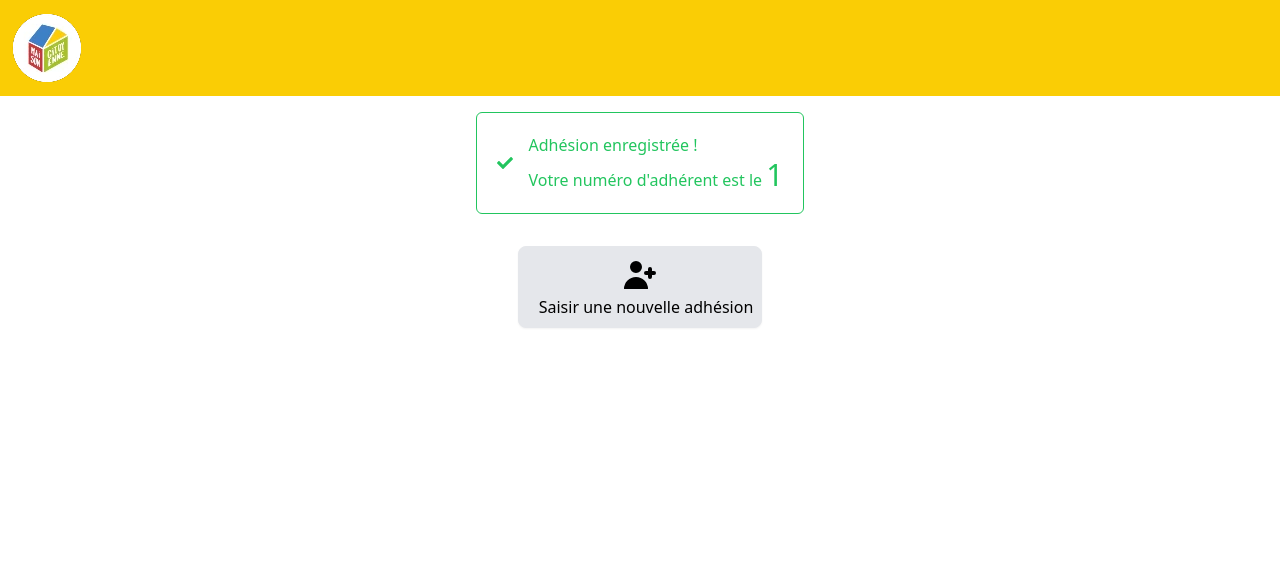
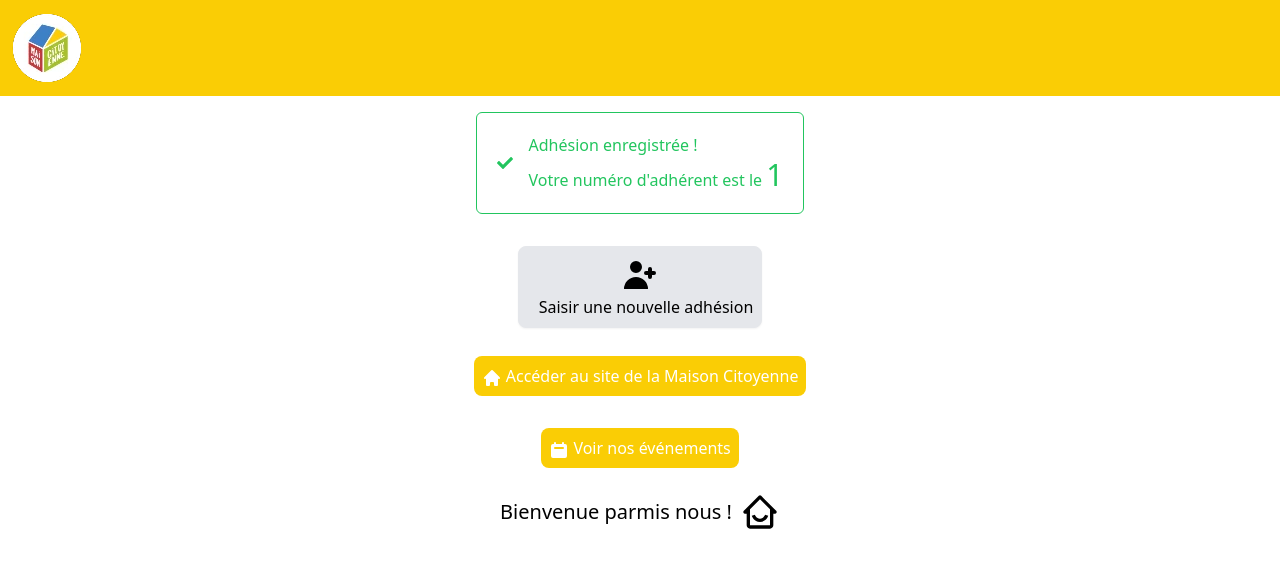
Before and after one commit to CedricWagner/MembershipForm-Front, a React (Vite) app: page /members/subscribe/success/1 in a window 1280 px wide. Shown: the top 568 px of the page. Built offline with nearby package versions, Linux system fonts and the light colour scheme; no server answers.

Commit message:
add links to subscription success page

```diff
--- a/src/crud/member/SubscriptionSuccess.tsx
+++ b/src/crud/member/SubscriptionSuccess.tsx
@@ -1,9 +1,10 @@
-import React, { FC } from "react";
+import { FC } from "react";
 import { useParams } from "react-router-dom";
 import Container from "../../components/Container/Container";
 import NavigationBlock from "../../components/NavigationBlock/NavigationBlock";
 import SuccessMessage from "../../components/SuccessMessage/SuccessMessage";
-import { HiUserAdd } from "react-icons/hi";
+import { HiCalendar, HiHome, HiUserAdd } from "react-icons/hi";
+import { BiHomeSmile } from "react-icons/bi";
 
 interface SubscriptionSuccessProps {}
 
@@ -13,7 +14,7 @@ const SubscriptionSuccess: FC<SubscriptionSuccessProps> = () => {
   return (
     <div data-testid="SubscriptionSuccess">
       <Container>
-        <div className="flex flex-col items-center justify-center">
+        <div className="flex flex-col items-center justify-center text-center md:text-left">
           <SuccessMessage>
             Adhésion enregistrée ! <br />
             Votre numéro d'adhérent est le{" "}
@@ -25,6 +26,24 @@ const SubscriptionSuccess: FC<SubscriptionSuccessProps> = () => {
             picto={<HiUserAdd size={40} />}
             title="Saisir une nouvelle adhésion"
           />
+          <a
+            href="https://www.maison-citoyenne.org/"
+            className="btn btn-primary"
+          >
+            <HiHome className="inline-block" size={20} />
+            &nbsp;Accéder au site de la Maison Citoyenne
+          </a>
+          <a
+            href="https://www.maison-citoyenne.org/agenda/"
+            className="btn btn-primary"
+          >
+            <HiCalendar className="inline-block" size={20} />
+            &nbsp;Voir nos événements
+          </a>
+          <p className="flex items-center pt-2 text-xl">
+            <span className="pr-2">Bienvenue parmis nous !</span>
+            <BiHomeSmile className="inline-block" size={40} />
+          </p>
         </div>
       </Container>
     </div>
```
